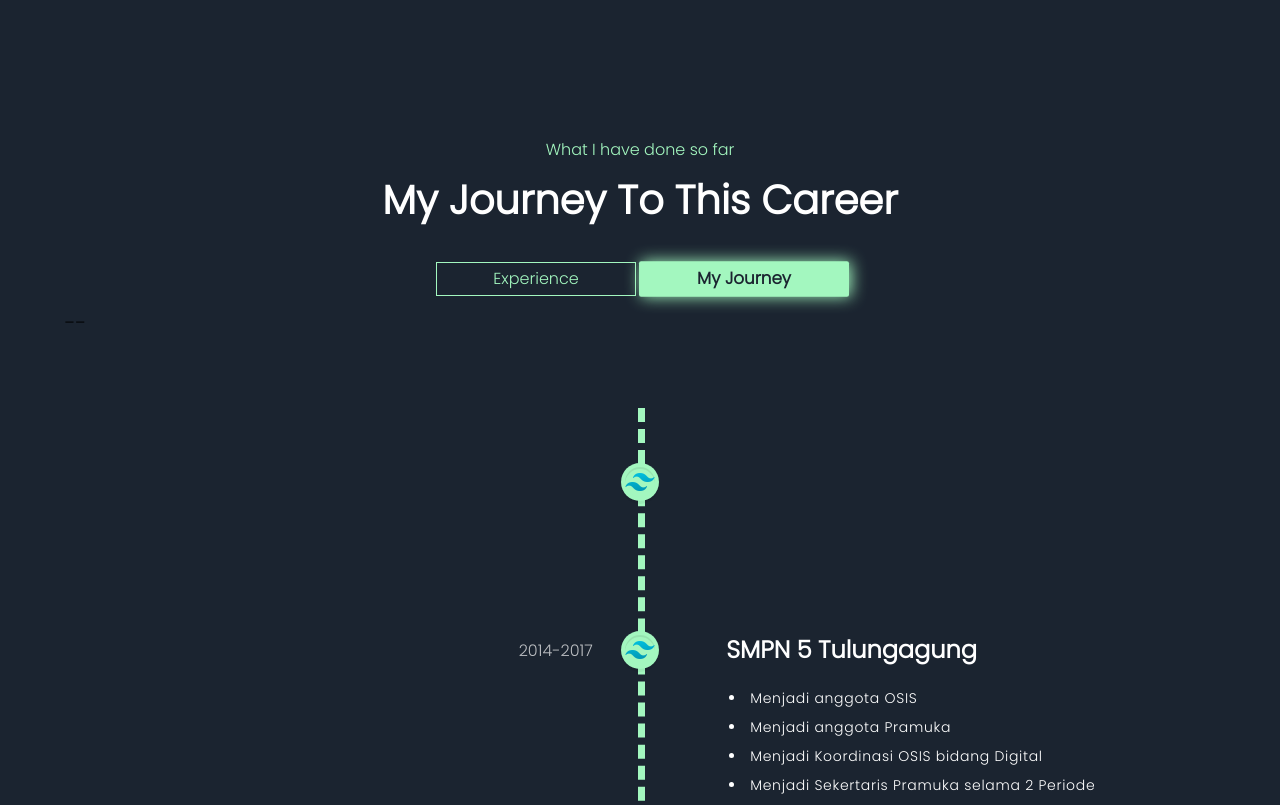
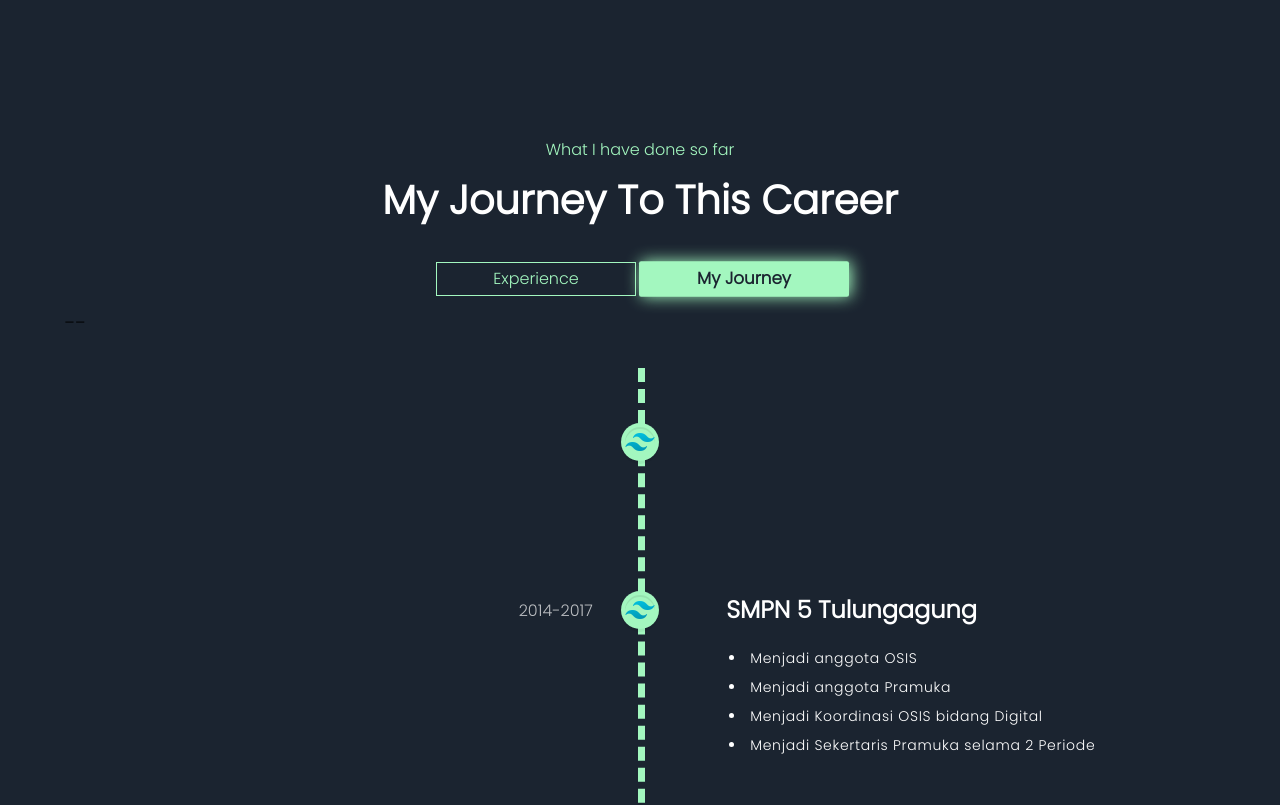
Before and after one commit to FajarFE/Portofolio-Fajar, a React (Create React App) app: page / in a window 1280 px wide. Shown: the part 1080-1885 px from the top of the page. Built offline with nearby package versions, Linux system fonts and the light colour scheme; the HTML template or start-up script is replaced by a standard one.

Commit message:
coba lagi

```diff
--- a/src/components/Experience.js
+++ b/src/components/Experience.js
@@ -84,7 +84,7 @@ const Experience = () => {
   }
   return (
     <>
-    <div className="justify-center flex flex-col">
+    <div className="overflow-hidden justify-center flex flex-col">
     <motion.div variants={textVariant()}>
         <p className={`${styles.sectionSubText2} text-center text-[#A3F7BF]`}>
           What I have done so far
@@ -118,7 +118,7 @@ const Experience = () => {
 
 
    __      {showTimeline1 &&(
-        <div className='mt-20 flex flex-col'>
+        <div className='mt-10 flex flex-col'>
         <VerticalTimeline lineColor={'transparent'}>
           {timelines.map((timeline, index) => (
             <TimelinesCard
@@ -130,7 +130,7 @@ const Experience = () => {
       </div>
       )}
       {showTimeline2 &&(
-        <div className='mt-20 flex flex-col'>
+        <div className='mt-10 flex flex-col'>
         <VerticalTimeline lineColor={'transparent'}>
           {experiences.map((experience, index) => (
             <ExperienceCard
```
